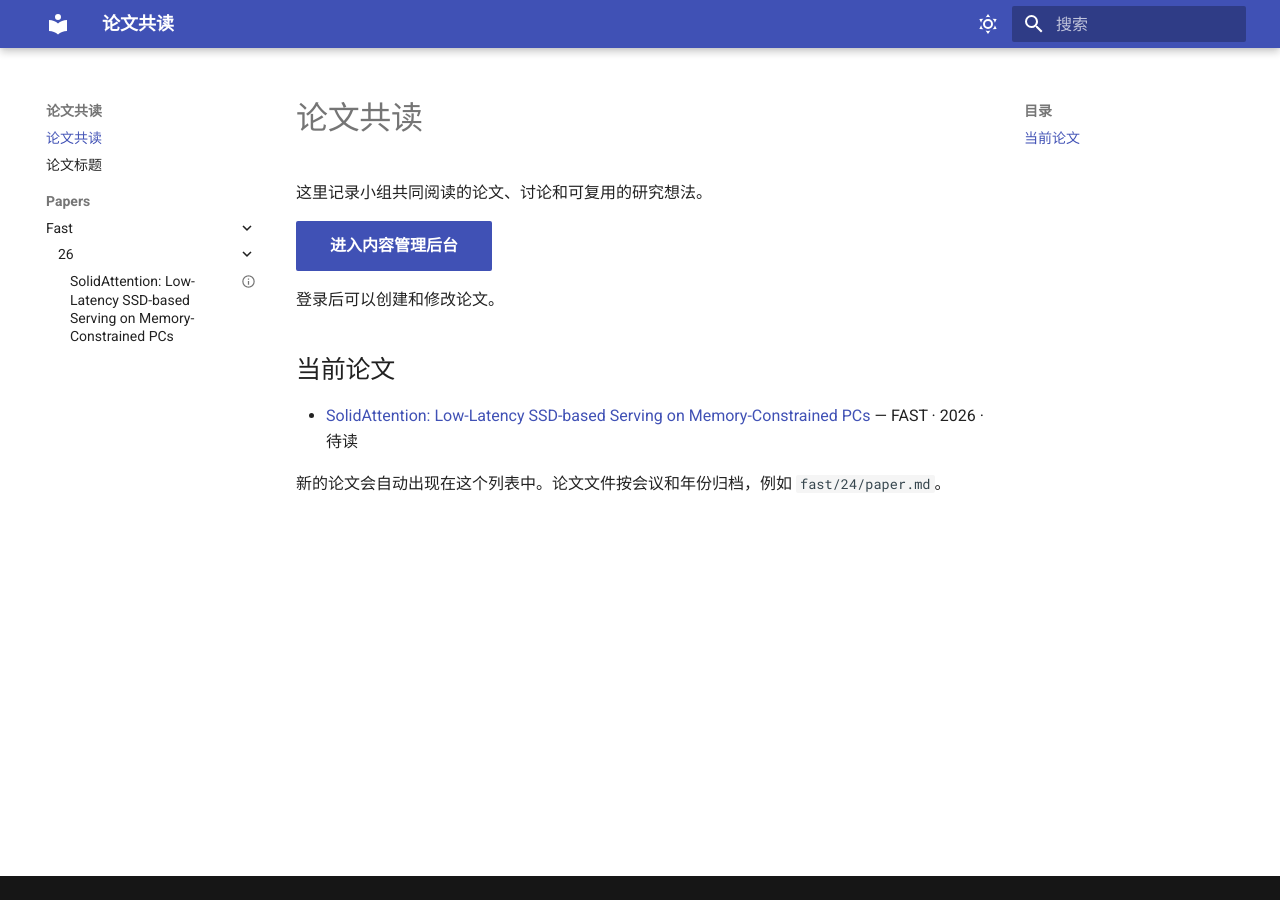
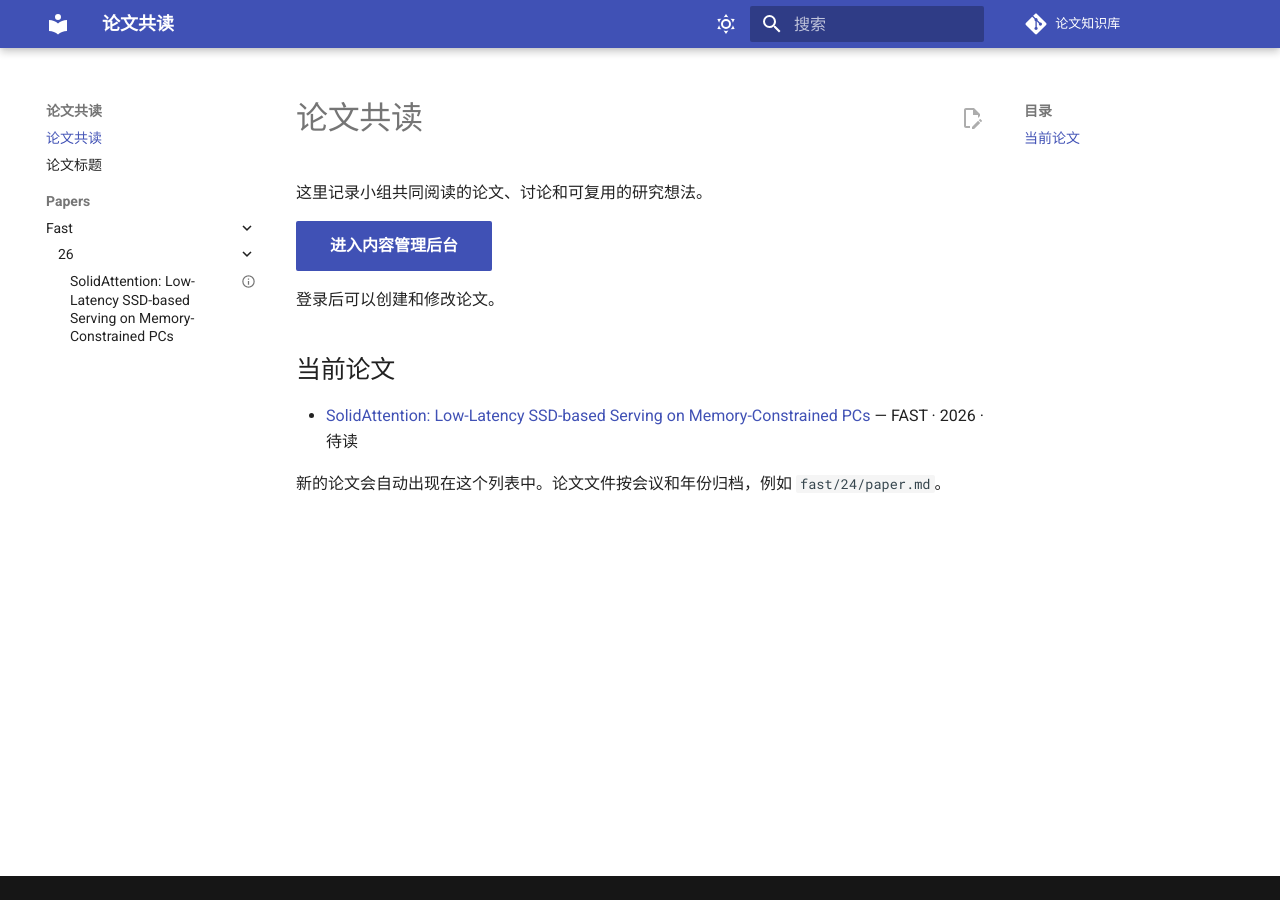
Before and after one commit to USTC-ADSL/MobilePaperReading, an MkDocs documentation site: the page built from docs/index.md, in a window 1280 px wide. Built offline with MkDocs 1.6.1 and Material for MkDocs 9.7.7, drawn with Linux system fonts in a browser that asks for light colours; a script that is not in the unit is left out; comment, search, counter and statistics services are not loaded.

Commit message:
增加 GitHub 编辑入口和论文划线评论

```diff
--- a/mkdocs.yml
+++ b/mkdocs.yml
@@ -1,19 +1,21 @@
 site_name: 论文共读
 site_description: 小组论文阅读与知识分享
 site_url: https://paper.adslab.icu/
+repo_url: https://github.com/USTC-ADSL/MobilePaperReading
+edit_uri: edit/main/docs/
 repo_name: 论文知识库
 
 theme:
   name: material
   language: zh
   features:
-    - navigation.instant
     - navigation.sections
     - navigation.expand
     - navigation.top
     - search.suggest
     - search.highlight
     - content.code.copy
+    - content.action.edit
   palette:
     - media: "(prefers-color-scheme: light)"
       scheme: default
@@ -53,3 +55,4 @@
 
 extra_javascript:
   - https://cdn.jsdelivr.net/npm/mathjax@3/es5/tex-mml-chtml.js
+  - https://hypothes.is/embed.js
```
